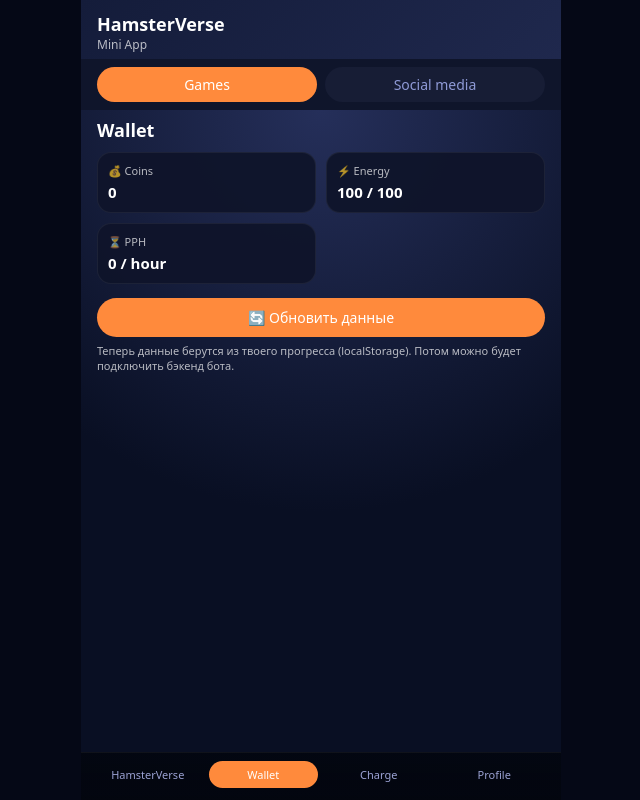
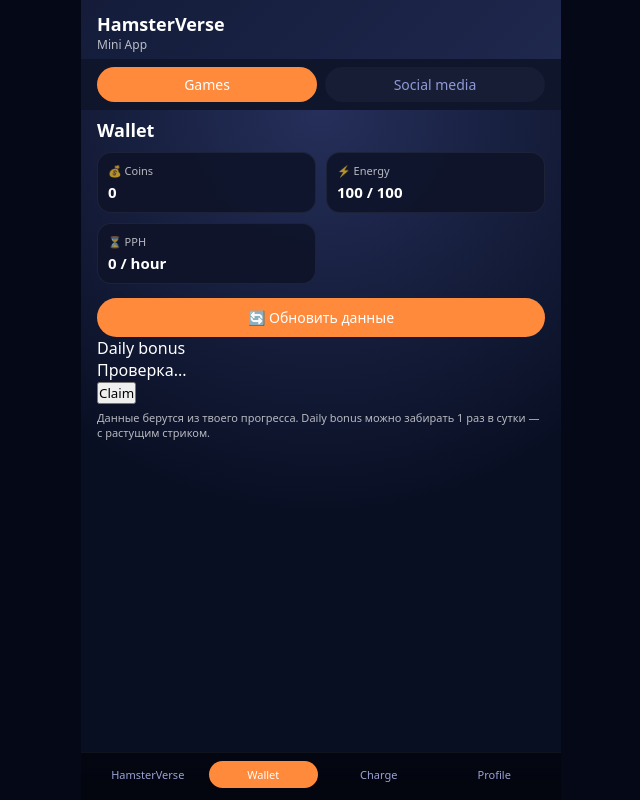
Before and after one commit to Arinyan99/hamster-mini-app, a plain HTML site: page index.html in a window 1280 px wide. Both pictures are taken after a click on the button "Wallet". Shown: the whole page, without its empty margins (319-959 px from the left). Drawn offline with Linux system fonts and the light colour scheme.

Commit message:
Update index.html

```diff
--- a/index.html
+++ b/index.html
@@ -67,6 +67,7 @@
     </section>
 
     <!-- WALLET PAGE -->
+        <!-- WALLET PAGE -->
     <section id="wallet" class="page">
       <h2>Wallet</h2>
 
@@ -86,8 +87,22 @@
       </div>
 
       <button class="primary-btn" id="refresh-btn">🔄 Обновить данные</button>
-      <p class="hint">Теперь данные берутся из твоего прогресса (localStorage). Потом можно будет подключить бэкенд бота.</p>
+
+      <!-- DAILY BONUS -->
+      <div class="daily-card">
+        <div class="daily-text">
+          <div class="daily-title">Daily bonus</div>
+          <div class="daily-sub" id="daily-status">Проверка...</div>
+        </div>
+        <button class="daily-btn disabled" id="daily-btn">Claim</button>
+      </div>
+
+      <p class="hint">
+        Данные берутся из твоего прогресса. Daily bonus можно забирать 1 раз в сутки —
+        с растущим стриком.
+      </p>
     </section>
+
 
     <!-- CHARGE PAGE (TAP + UPGRADES) -->
     <section id="charge" class="page">
```
